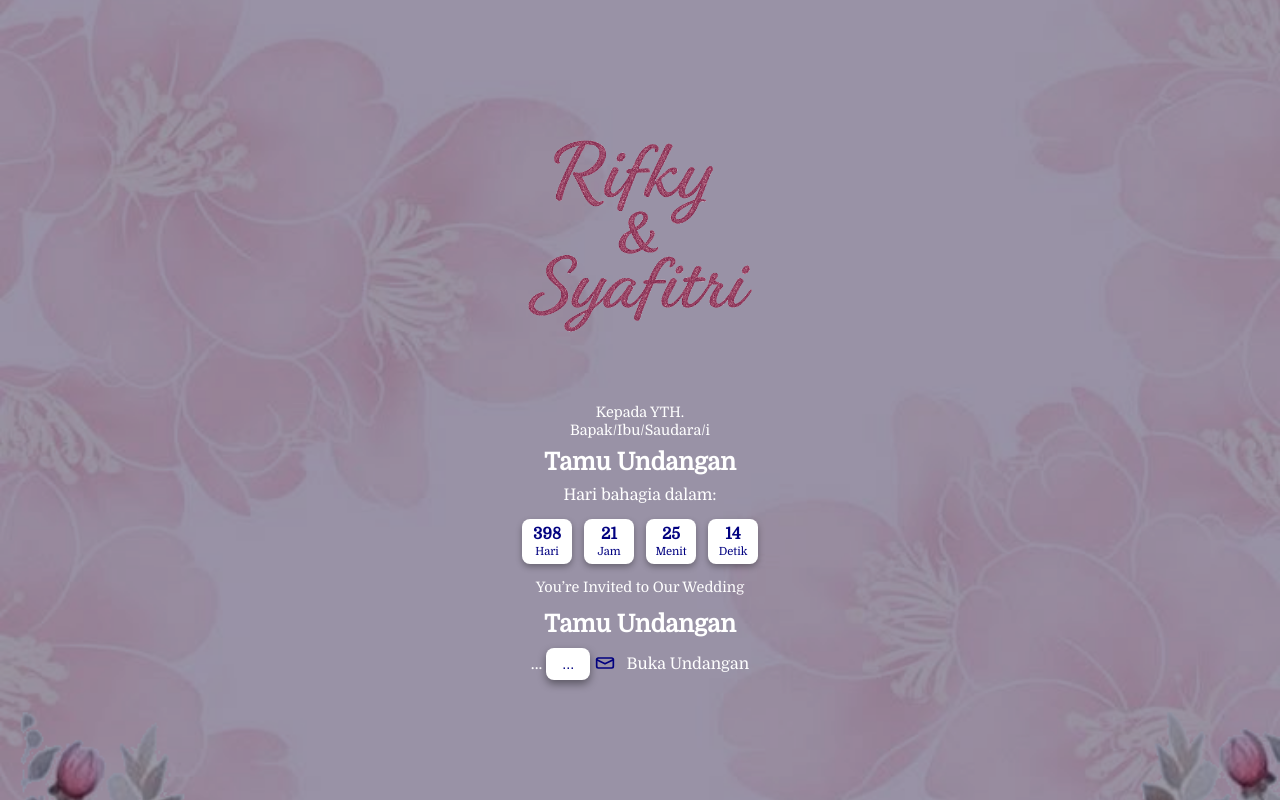
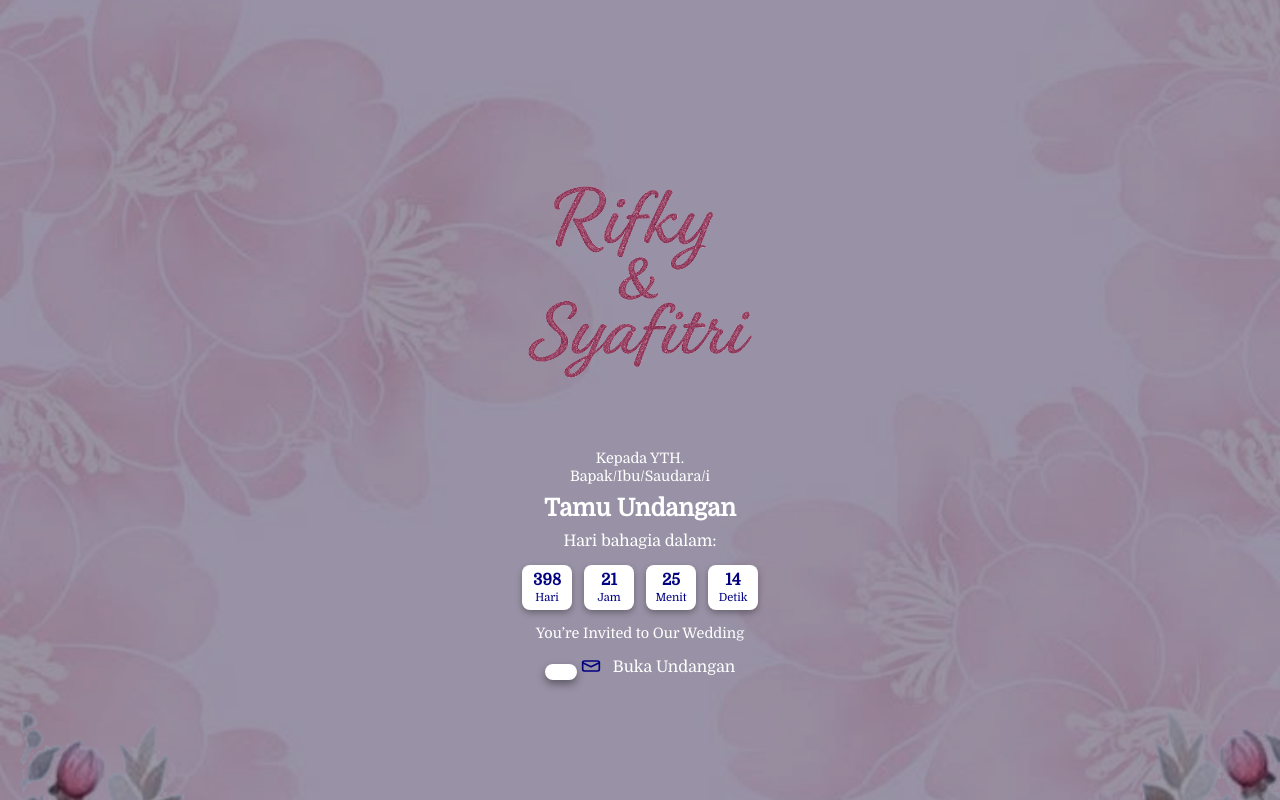
Before and after one commit to WeddingsInvitations/fixed, a plain HTML site: page index.html in a window 1280 px wide. Drawn offline with Linux system fonts and the light colour scheme.

Commit message:
Update index.html

```diff
--- a/index.html
+++ b/index.html
@@ -19,9 +19,7 @@
                 <div class="subtitle">Hari bahagia dalam:</div>
                 <div class="countdown" id="countdown"></div>
                 <div class="invitation-text">You’re Invited to Our Wedding</div>
-                <div class="guest-name slide-down" id="guestName">Tamu Undangan</div>
-                ...
-                <button class="open-button slide-down" onclick="openInvitation()">...</button>
+                <button class="open-button slide-down" onclick="openInvitation()"></button>
                     <span class="icon">
                         <svg width="20" height="20" viewBox="0 0 24 24" fill="none" xmlns="http://www.w3.org/2000/svg">
                             <path d="M2 8L12 13L22 8" stroke="navy" stroke-width="2" stroke-linecap="round" stroke-linejoin="round"/>
```
